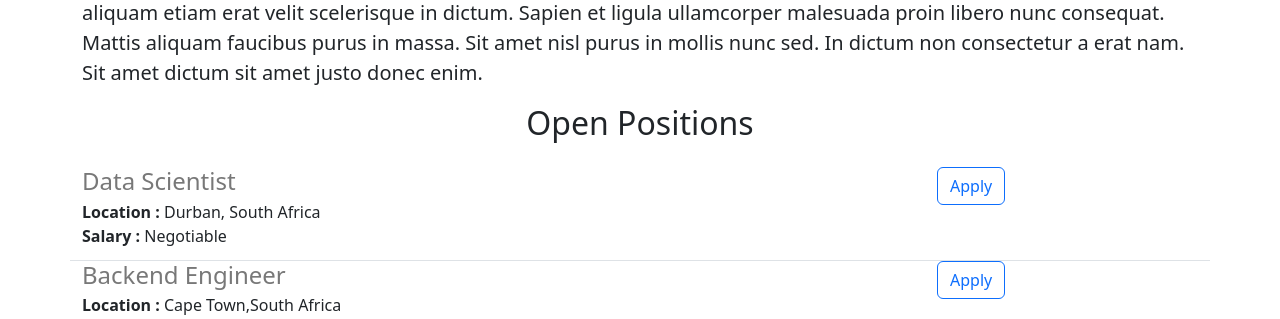
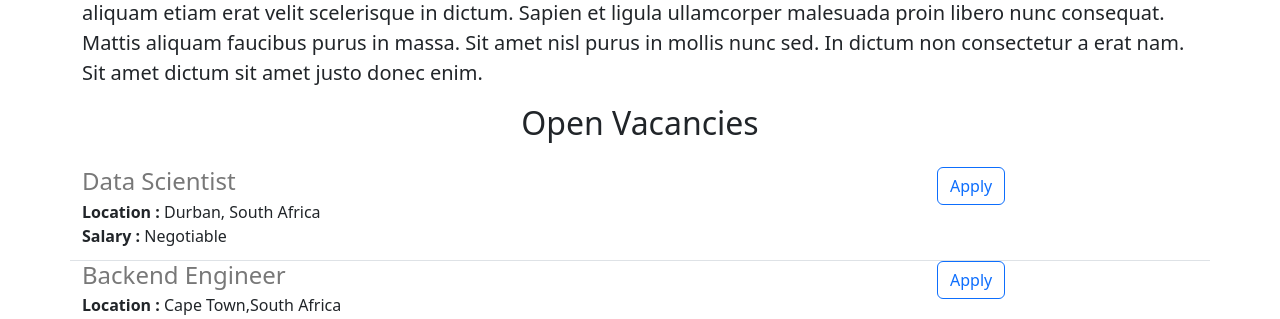
Before and after one commit to Dephney/Avian-careers-website-v2, a Flask app: page / in a window 1280 px wide. Shown: the part 588-907 px from the top of the page. Run offline with Flask 2, Linux system fonts and the light colour scheme.

Commit message:
made some changes

```diff
--- a/templates/home.html
+++ b/templates/home.html
@@ -23,7 +23,7 @@
 
   Ipsum dolor sit amet consectetur adipiscing elit ut. Nunc consequat interdum varius sit amet. Elit ut aliquam purus sit amet. Tellus in metus vulputate eu scelerisque felis imperdiet. Est sit amet facilisis magna etiam tempor orci. Blandit aliquam etiam erat velit scelerisque in dictum. Sapien et ligula ullamcorper malesuada proin libero nunc consequat. Mattis aliquam faucibus purus in massa. Sit amet nisl purus in mollis nunc sed. In dictum non consectetur a erat nam. Sit amet dictum sit amet justo donec enim.
 </p>
-    <h2 class="text-center mt-2 mb-4">Open Positions</h2>
+    <h2 class="text-center mt-2 mb-4">Open Vacancies</h2>
       <div stye="margin-bottom: 16px;">
         <!-- passing dynamic data into an html template -->
         {% for job in jobs%}
--- a/templates/notes.txt
+++ b/templates/notes.txt
@@ -1,3 +1,4 @@
 1.we used a variable to get data from a list -to dynamically render data on a template. We could also use an API to return data dynamically.instead of returning html we can return json
 gunicorn is a producion server for python
 flask is a development server
+Used render to deploy
```
